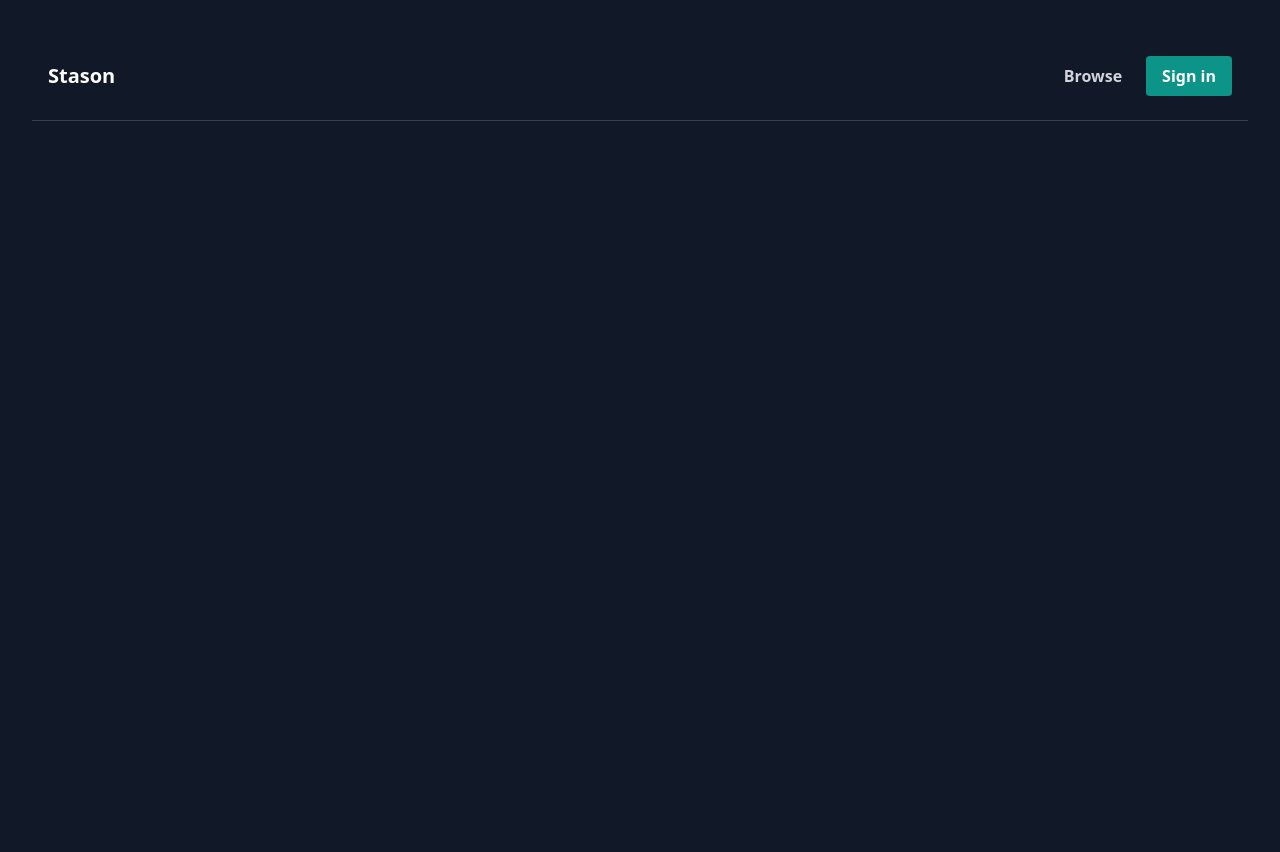
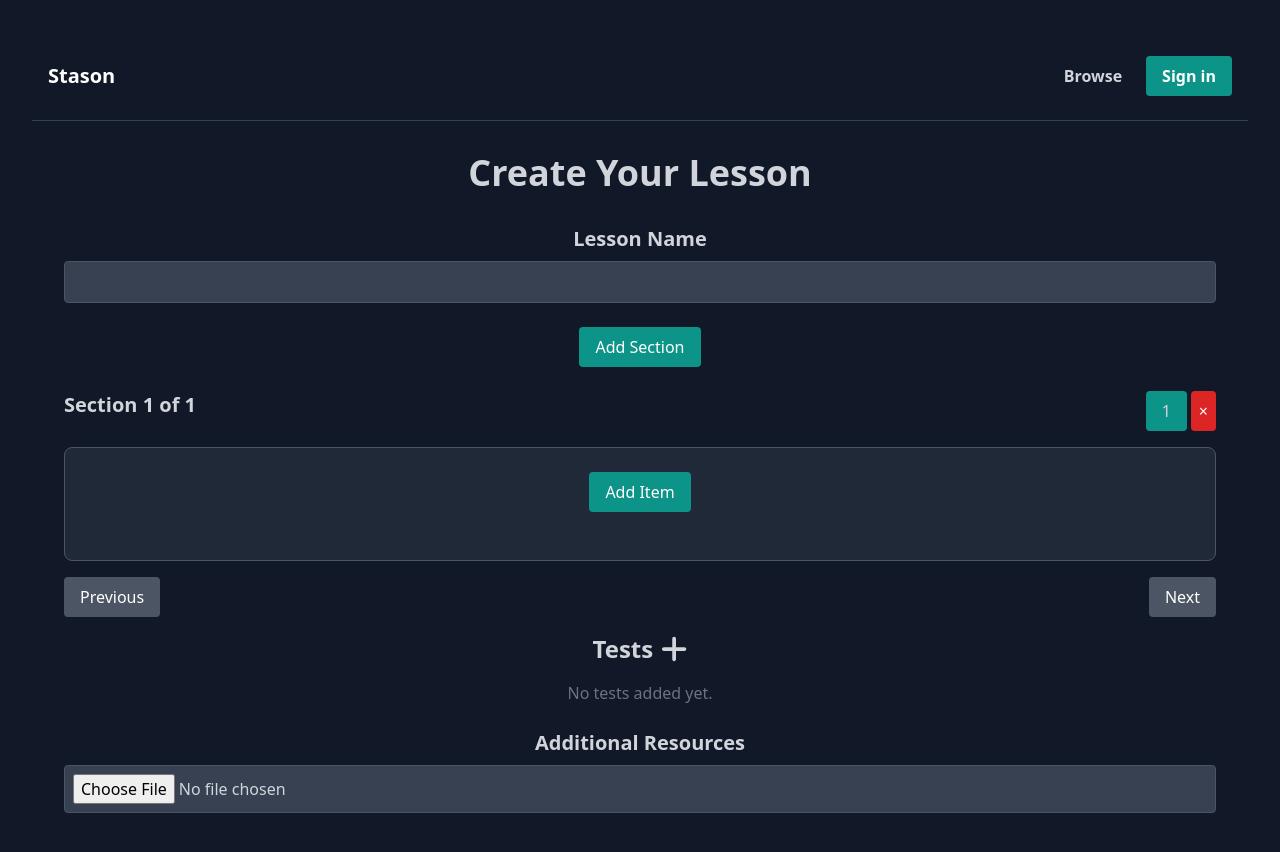
Before and after one commit to Izamu69/dyploma, a React (Vite) app: page /course/1/createlesson in a window 1280 px wide. Shown: the top 852 px of the page. Built offline with nearby package versions, Linux system fonts and the light colour scheme.

Commit message:
lesson creation added

```diff
--- a/api/routes/courseRoute.ts
+++ b/api/routes/courseRoute.ts
@@ -5,7 +5,8 @@ import {
   updateCourse,
   deleteCourse,
   patchCourse,
-  getCourseById
+  getCourseById,
+  addLessonToCourse
 } from "../controllers/courseController";
 
 const courseRoutes: Router = Router();
@@ -16,5 +17,6 @@ courseRoutes.post("/courses", createCourse);
 courseRoutes.put("/courses/:id", updateCourse);
 courseRoutes.delete("/courses/:id", deleteCourse);
 courseRoutes.patch("/courses/:id", patchCourse);
+courseRoutes.patch('/:id/lessons', addLessonToCourse);
 
 export default courseRoutes;
--- a/ui/App.jsx
+++ b/ui/App.jsx
@@ -27,7 +27,7 @@ function App() {
             <Route path="/signup" element={<SignUpForm />} />
             <Route path="/settings" element={<UserSettings />} />
             <Route path="/createtest" element={<CreateTest />} />
-            <Route path="/createlesson" element={<LessonCreator />} />
+            <Route path="/course/:courseId/createlesson" element={<LessonCreator />} />
             <Route path="/create" element={<ChooseCreation />} />
             <Route path="/course" element={<CourseListPage />} />
             <Route path="/course/:courseId" element={<CoursePage />} />
--- a/ui/components/LessonCreator.jsx
+++ b/ui/components/LessonCreator.jsx
@@ -1,34 +1,59 @@
-import React, { useState } from 'react';
+import React, { useState, useEffect } from 'react';
+import { FontAwesomeIcon } from '@fortawesome/react-fontawesome';
+import { faPlus } from '@fortawesome/free-solid-svg-icons';
+import { useNavigate, useParams } from 'react-router-dom';
 
 const LessonCreator = () => {
+    const { courseId } = useParams();
     const [lessonName, setLessonName] = useState('');
-    const [sections, setSections] = useState([]);
+    const [sectionArrays, setSectionArrays] = useState([[]]);
     const [currentSectionIndex, setCurrentSectionIndex] = useState(0);
     const [additionalResources, setAdditionalResources] = useState([]);
+    const [tests, setTests] = useState([]);
+    const navigate = useNavigate();
+    const [authorId, setAuthorId] = useState('');
+
+    useEffect(() => {
+        // Retrieve user ID from local storage
+        const user = JSON.parse(localStorage.getItem('user'));
+        if (user && user._id) {
+            setAuthorId(user._id);
+        }
+    }, []);
+
+    const handleAddTest = () => {
+        navigate('/createtest');
+    };
 
     const handleAddSection = () => {
-        setSections([...sections, { title: '', content: '' }]);
-        setCurrentSectionIndex(sections.length); // Switch to the new section
+        setSectionArrays([...sectionArrays, []]);
+        setCurrentSectionIndex(sectionArrays.length);
     };
 
-    const handleSectionChange = (index, field, value) => {
-        const newSections = [...sections];
-        newSections[index][field] = value;
-        setSections(newSections);
+    const handleAddSectionItem = () => {
+        const newSectionArrays = [...sectionArrays];
+        newSectionArrays[currentSectionIndex].push({ type: 'text', content: '' });
+        setSectionArrays(newSectionArrays);
+    };
+
+    const handleSectionItemChange = (sectionIndex, itemIndex, field, value) => {
+        const newSectionArrays = [...sectionArrays];
+        newSectionArrays[currentSectionIndex][itemIndex][field] = value;
+        setSectionArrays(newSectionArrays);
     };
 
     const handleDeleteSection = (index) => {
-        const newSections = sections.filter((_, sIndex) => sIndex !== index);
-        setSections(newSections);
-        if (index === currentSectionIndex && newSections.length > 0) {
+        const newSectionArrays = sectionArrays.filter((_, sIndex) => sIndex !== index);
+        setSectionArrays(newSectionArrays);
+        if (index === currentSectionIndex && newSectionArrays.length > 0) {
             setCurrentSectionIndex((prevIndex) => Math.max(prevIndex - 1, 0));
-        } else if (newSections.length === 0) {
+        } else if (newSectionArrays.length === 0) {
             setCurrentSectionIndex(0);
         }
     };
 
     const handleNextSection = () => {
-        setCurrentSectionIndex((prevIndex) => Math.min(prevIndex + 1, sections.length - 1));
+        setCurrentSectionIndex((prevIndex) => Math.min(prevIndex + 1, sectionArrays.length - 1));
     };
 
     const handlePreviousSection = () => {
@@ -44,11 +69,55 @@ const LessonCreator = () => {
     };
 
     const handleSaveLesson = () => {
-        // Handle saving the lesson
-        console.log('Lesson Saved', { lessonName, sections, additionalResources });
+        fetch('http://localhost:3000/lessons', {
+            method: 'POST',
+            headers: {
+                'Content-Type': 'application/json',
+            },
+            body: JSON.stringify({
+                lessonName,
+                sections: sectionArrays,
+                authorId,
+            }),
+        })
+            .then(response => {
+                if (!response.ok) {
+                    throw new Error('Failed to save lesson');
+                }
+                return response.json();
+            })
+            .then(data => {
+                console.log('Lesson Saved', data);
+                const lessonId = data.lesson._id;
+                fetch(`http://localhost:3000/${courseId}/lessons`, {
+                    method: 'PATCH',
+                    headers: {
+                        'Content-Type': 'application/json',
+                    },
+                    body: JSON.stringify({
+                        lessonId,
+                    }),
+                })
+                    .then(response => {
+                        if (!response.ok) {
+                            throw new Error('Failed to update course');
+                        }
+                        return response.json();
+                    })
+                    .then(updatedCourse => {
+                        console.log('Course updated', updatedCourse);
+                        navigate(`/course/${courseId}`);
+                    })
+                    .catch(error => {
+                        console.error('Error updating course', error);
+                    });
+            })
+            .catch(error => {
+                console.error('Error saving lesson', error);
+            });
     };
 
-    const currentSection = sections[currentSectionIndex];
+    const currentSectionArray = sectionArrays[currentSectionIndex];
 
     return (
         <div className="bg-gray-900 text-gray-300 min-h-screen p-8">
@@ -63,14 +132,14 @@ const LessonCreator = () => {
                 />
             </div>
             <button onClick={handleAddSection} className="bg-teal-600 text-white py-2 px-4 rounded mb-6 hover:bg-teal-700">Add Section</button>
-            {sections.length > 0 && (
+            {sectionArrays.length > 0 && (
                 <div>
                     <div className="flex justify-between mb-4">
                         <div className="text-xl font-bold mr-2">
-                            Section {currentSectionIndex + 1} of {sections.length}
+                            Section {currentSectionIndex + 1} of {sectionArrays.length}
                         </div>
                         <div className="space-x-2 overflow-x-auto whitespace-nowrap">
-                            {sections.map((_, index) => (
+                            {sectionArrays.map((_, index) => (
                                 <div key={index} className="inline-block">
                                     <button
                                         onClick={() => handleJumpToSection(index)}
@@ -91,30 +160,100 @@ const LessonCreator = () => {
                         </div>
                     </div>
                     <div className='bg-gray-800 p-6 rounded-lg mb-4 border border-gray-600'>
+                        <button onClick={handleAddSectionItem} className="bg-teal-600 text-white py-2 px-4 rounded mb-6 hover:bg-teal-700">Add Item</button>
+                        {currentSectionArray.map((item, itemIndex) => (
+                            <div key={itemIndex} className='mb-4'>
                                 <div className="mb-4">
-                            <label className="block text-xl font-bold mb-2">Section Title</label>
+                                    <label className="block text-xl font-bold mb-2">Item Type</label>
+                                    <select
+                                        value={item.type}
+                                        onChange={(e) => handleSectionItemChange(currentSectionIndex, itemIndex, 'type', e.target.value)}
+                                        className="w-full p-2 bg-gray-700 border border-gray-600 rounded"
+                                    >
+                                        <option value="text">Text</option>
+                                        <option value="image">Image</option>
+                                        <option value="video">Video</option>
+                                    </select>
+                                </div>
+                                <div className="mb-4">
+                                    <label className="block text-xl font-bold mb-2">Item Content</label>
+                                    {item.type === 'text' ? (
+                                        <textarea
+                                            value={item.content || ''}
+                                            onChange={(e) => handleSectionItemChange(currentSectionIndex, itemIndex, 'content', e.target.value)}
+                                            className="w-full p-2 bg-gray-700 border border-gray-600 rounded"
+                                        ></textarea>
+                                    ) : item.type === 'image' ? (
+                                        <input
+                                            type="file"
+                                            accept="image/*"
+                                            onChange={(e) => handleSectionItemChange(currentSectionIndex, itemIndex, 'content', e.target.files[0])}
+                                            className="w-full p-2 bg-gray-700 border border-gray-600 rounded"
+                                        />
+                                    ) : item.type === 'video' ? (
+                                        <input
+                                            type="file"
+                                            accept="video/*"
+                                            onChange={(e) => handleSectionItemChange(currentSectionIndex, itemIndex, 'content', e.target.files[0])}
+                                            className="w-full p-2 bg-gray-700 border border-gray-600 rounded"
+                                        />
+                                    ) : (
                                         <input
                                             type="text"
-                                value={currentSection.title || ''}
-                                onChange={(e) => handleSectionChange(currentSectionIndex, 'title', e.target.value)}
+                                            value={item.content || ''}
+                                            onChange={(e) => handleSectionItemChange(currentSectionIndex, itemIndex, 'content', e.target.value)}
                                             className="w-full p-2 bg-gray-700 border border-gray-600 rounded"
                                         />
+                                    )}
                                 </div>
-                        <div className="mb-4">
-                            <label className="block text-xl font-bold mb-2">Section Content</label>
-                            <textarea
-                                value={currentSection.content || ''}
-                                onChange={(e) => handleSectionChange(currentSectionIndex, 'content', e.target.value)}
-                                className="w-full p-2 bg-gray-700 border border-gray-600 rounded"
-                            ></textarea>
                             </div>
+                        ))}
                     </div>
                     <div className="flex justify-between mb-4">
                         <button onClick={handlePreviousSection} className="bg-gray-600 text-white py-2 px-4 rounded hover:bg-gray-700" disabled={currentSectionIndex === 0}>Previous</button>
-                        <button onClick={handleNextSection} className="bg-gray-600 text-white py-2 px-4 rounded hover:bg-gray-700" disabled={currentSectionIndex === sections.length - 1}>Next</button>
+                        <button onClick={handleNextSection} className="bg-gray-600 text-white py-2 px-4 rounded hover:bg-gray-700" disabled={currentSectionIndex === sectionArrays.length - 1}>Next</button>
                     </div>
                 </div>
             )}
+            <div className="mb-6">
+                <h3 className="text-2xl font-bold mb-4 flex justify-center gap-2">
+                    Tests
+                    <button onClick={handleAddTest} className="text-gray-300 hover:text-gray-400">
+                        <FontAwesomeIcon icon={faPlus} size="lg" />
+                    </button>
+                </h3>
+                {tests.length === 0 ? (
+                    <p className="text-gray-500">No tests added yet.</p>
+                ) : (
+                    tests.map((test, index) => (
+                        <div key={index} className="bg-gray-800 p-4 rounded-lg mb-4 border border-gray-600">
+                            <div className="flex justify-between items-center mb-2">
+                                <span className="text-lg">{test.name}</span>
+                                <div className="flex gap-2">
+                                    <button
+                                        onClick={() => handleViewTest(test)}
+                                        className="text-gray-300 hover:text-gray-400"
+                                    >
+                                        <FontAwesomeIcon icon={faEye} size="lg" />
+                                    </button>
+                                    <button
+                                        onClick={() => handleEditTest(test)}
+                                        className="text-gray-300 hover:text-gray-400"
+                                    >
+                                        <FontAwesomeIcon icon={faEdit} size="lg" />
+                                    </button>
+                                    <button
+                                        onClick={() => handleDeleteTest(index)}
+                                        className="text-gray-300 hover:text-gray-400"
+                                    >
+                                        <FontAwesomeIcon icon={faTrashAlt} size="lg" />
+                                    </button>
+                                </div>
+                            </div>
+                        </div>
+                    ))
+                )}
+            </div>
             <div className="mb-6">
                 <label className="block text-xl font-bold mb-2">Additional Resources</label>
                 <input
@@ -130,7 +269,7 @@ const LessonCreator = () => {
                     ))}
                 </ul>
             </div>
-            {sections.length > 0 && lessonName.trim() !== '' && (
+            {sectionArrays.length > 0 && lessonName.trim() !== '' && (
                 <button onClick={handleSaveLesson} className="bg-teal-600 text-white py-2 px-4 rounded mt-6 hover:bg-teal-700">Save Lesson</button>
             )}
         </div>
```
Also changed, not shown: api/controllers/courseController.ts (+23 -1 lines), api/routes/lessonRoute.ts (+15 -9 lines), ui/components/CoursePage.jsx (+18 -5 lines). Lines whose indentation alone changed are shown as unchanged.
